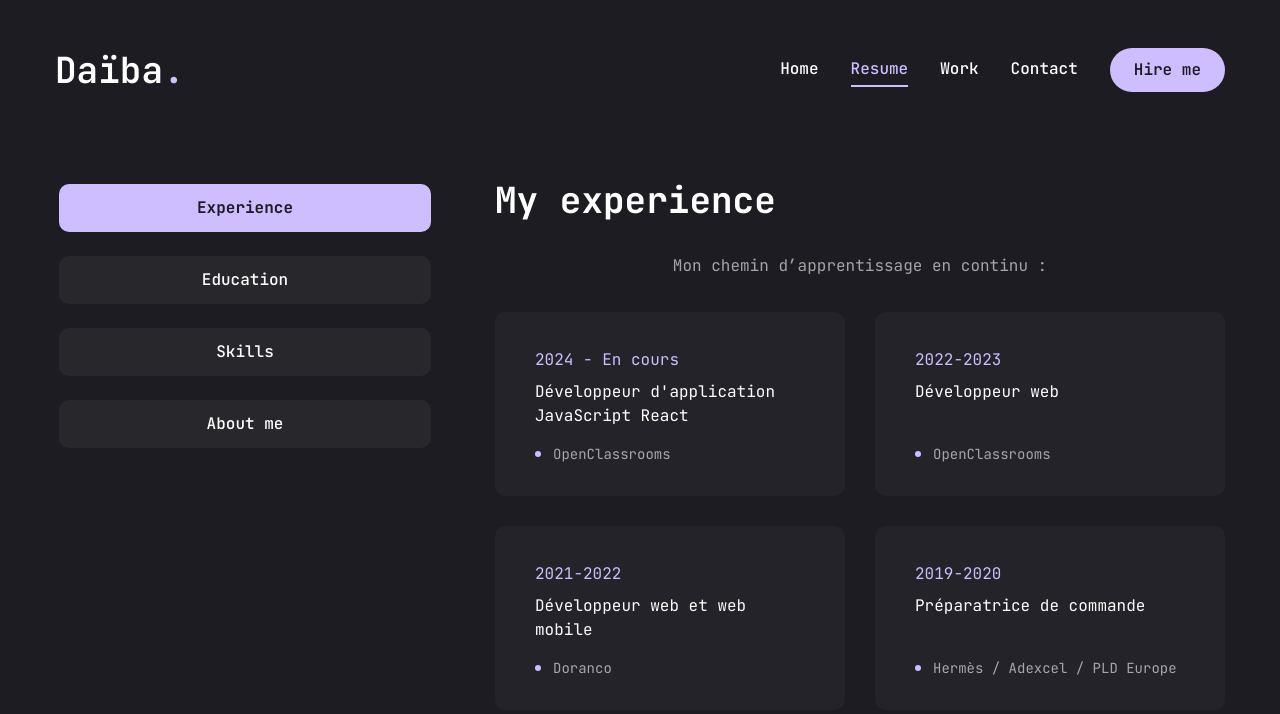
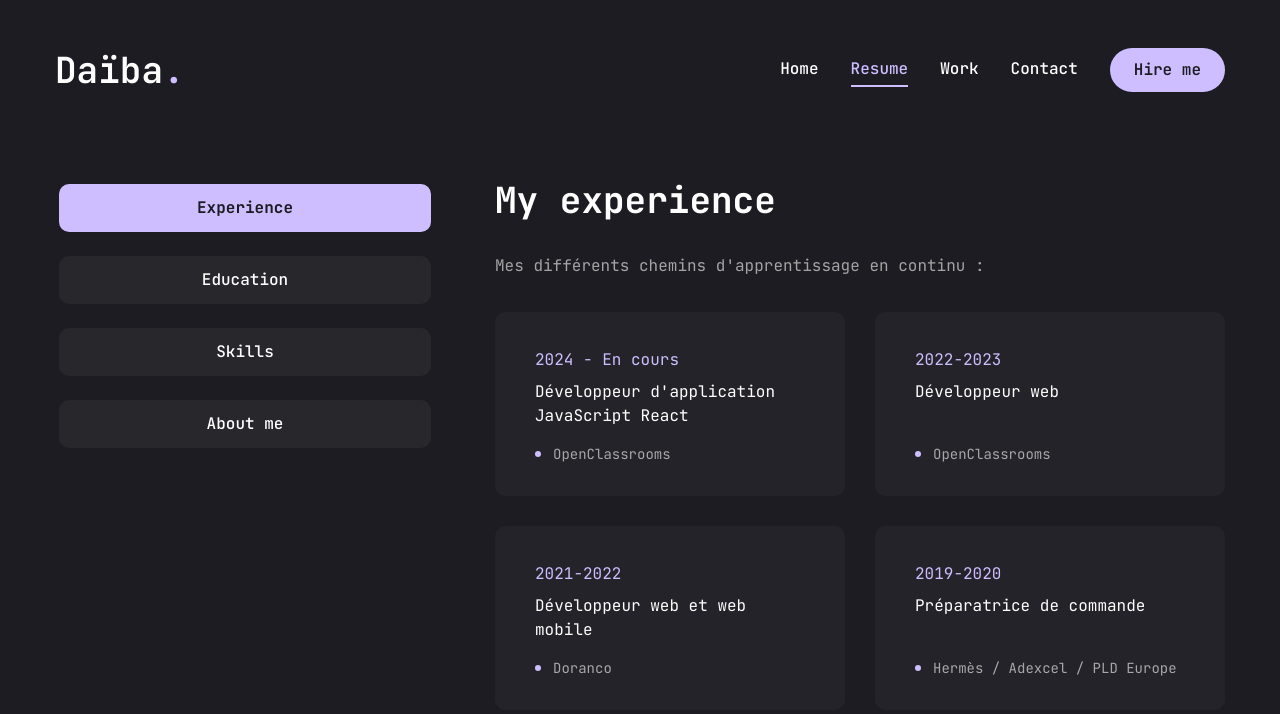
Before and after one commit to Daiba-yume/Portfolio_react, a Next.js app in the folder my_portfolio/: page /resume in a window 1280 px wide. Shown: the top 714 px of the page. Built offline with nearby package versions, Linux system fonts and the light colour scheme.

Commit message:
Ajustements des images et des textes

```diff
--- a/my_portfolio/app/resume/page.jsx
+++ b/my_portfolio/app/resume/page.jsx
@@ -44,7 +44,7 @@ const about = {
 /* Experience data */
 const experience = {
   title: "My experience",
-  desc: "Mon chemin d’apprentissage en continu :",
+  desc: "Mes différents chemins d'apprentissage en continu :",
   items: [
     {
       company: "OpenClassrooms",
@@ -181,7 +181,7 @@ const Resume = () => {
             <TabsContent value="experience" className="w-full">
               <div className="flex flex-col gap-[30px] text-center xl:text-left">
                 <h3 className="text-4xl font-bold">{experience.title}</h3>
-                <p className="max-w-[600px] text-white/60 mx-auto xl:mx_0">
+                <p className="max-w-[600px] text-white/60 mx-auto xl:mx-0">
                   {experience.desc}
                 </p>
                 <ScrollArea className="h-[400px]">
@@ -213,7 +213,7 @@ const Resume = () => {
             <TabsContent value="education" className="w-full rounded-xl">
               <div className="flex flex-col gap-[30px] text-center xl:text-left">
                 <h3 className="text-4xl font-bold">{education.title}</h3>
-                <p className="max-w-[600px] text-white/60 mx-auto xl:mx_0">
+                <p className="max-w-[600px] text-white/60 mx-auto xl:mx-0">
                   {education.desc}
                 </p>
                 <ScrollArea className="h-[400px]">
--- a/my_portfolio/components/MobileNav.jsx
+++ b/my_portfolio/components/MobileNav.jsx
@@ -10,6 +10,7 @@ import {
 import { usePathname } from "next/navigation";
 import Link from "next/link";
 import { CiMenuFries } from "react-icons/ci";
+import { useEffect, useState } from "react";
 
 const links = [
   {
@@ -36,8 +37,13 @@ const links = [
 
 const MobileNav = () => {
   const pathname = usePathname();
+  const [open, setOpen] = useState(false);
+
+  useEffect(() => {
+    setOpen(false);
+  }, [pathname]);
   return (
-    <Sheet>
+    <Sheet open={open} onOpenChange={setOpen}>
       <SheetTrigger className="flex justify-center items-center">
         <CiMenuFries className="text-[32px] text-accent" />
       </SheetTrigger>
@@ -51,7 +57,7 @@ const MobileNav = () => {
         </SheetDescription>
 
         {/* logo */}
-        <div className="mt-32 mb-40 text-center text-2xl">
+        <div className="mt-32 mb-32 text-center text-2xl">
           <Link href="/" aria-label="direction acceuil">
             <h1 className="text-4xl font-semibold">
               Daïba <span className="text-accent">.</span>
```
Also changed, not shown: my_portfolio/public/assets/work/p3.png, my_portfolio/public/assets/work/p6.png.
